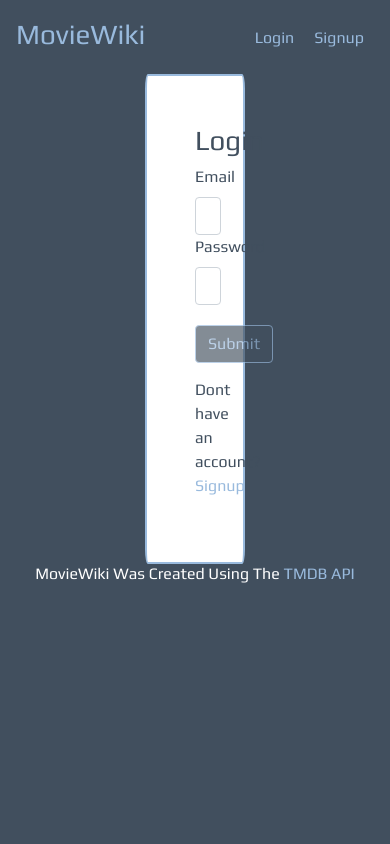
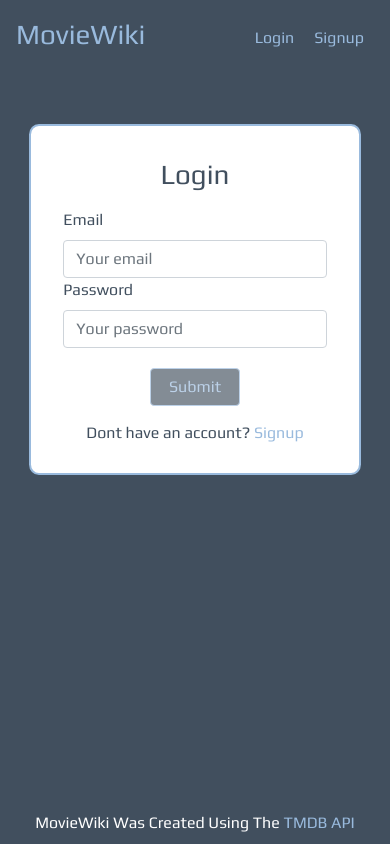
Before and after one commit to jnordan132/TMDB-Movie-Search, a React (Create React App) app in the folder client/: page /login in a window 390 px wide. Built offline with nearby package versions, Linux system fonts and the light colour scheme.

Commit message:
css updates

```diff
--- a/client/src/App.css
+++ b/client/src/App.css
@@ -3,9 +3,11 @@
   --mainCol: rgb(153, 186, 221);
   --secCol: rgb(0, 0, 0);
   --thirdCol: #414f5e;
+  min-height: 100%;
 }
 
-body {
+body,
+html {
   background-color: var(--thirdCol);
   margin: 0;
   padding: 0;
@@ -14,6 +16,8 @@ body {
   outline: none;
   font-family: "Play", sans-serif;
   overflow-x: hidden;
+  min-height: 100vh;
+  position: relative;
 }
 
 h2 {
@@ -51,8 +55,6 @@ h2 {
 /* HEADER */
 .header {
   width: 100%;
-  /* margin-left: 3rem;
-  margin-right: 3rem; */
   display: flex;
   justify-content: space-between;
 }
@@ -96,35 +98,28 @@ a {
   cursor: pointer;
 }
 
-/* SEARCH BAR */
-.searchBar {
-  margin-left: auto;
-  margin-right: auto;
-  width: 400px;
-  margin-top: -4rem;
-  margin-bottom: 0.75rem;
-}
-
 /* SIGNUP/LOGIN */
 
 .form {
-  width: 25%;
-  margin: 0 auto 0 auto;
+  width: 30vw;
+  margin: 6vh auto auto;
   color: var(--thirdCol);
   background-color: white;
   border: 2px solid var(--mainCol);
   border-radius: 3%;
-  padding: 3rem;
+  padding: 2rem;
 }
 
 .form h1 {
   color: var(--thirdCol);
   text-align: center;
+  margin-bottom: 1rem;
 }
 
 .form p {
   text-align: center;
   margin-top: 15px;
+  margin-bottom: -0.2rem;
   color: var(--thirdCol);
 }
 
@@ -133,17 +128,32 @@ a {
   text-decoration: none;
 }
 
+.signBtn {
+  display: flex;
+  justify-content: center;
+}
+
 .form .blue {
   background-color: var(--thirdCol);
   color: var(--mainCol);
   border: 1px solid var(--mainCol);
   margin-top: 20px;
+  width: 90px;
+  text-align: center;
+}
+
+/* SEARCH BAR */
+.searchBar {
+  margin-left: auto;
+  margin-right: auto;
+  width: 400px;
+  margin-top: -4.75rem;
 }
 
 /* MOVIE STUFF */
 .container {
   width: 100%;
-  margin: 1em auto;
+  margin: 1em auto 2em auto;
   background-color: var(--thirdCol);
 }
 
@@ -172,7 +182,7 @@ a {
 .grid {
   display: grid;
   grid-template-columns: repeat(4, 1fr);
-  grid-gap: 0.75rem;
+  grid-gap: 0.7em;
 }
 
 .beforeCard {
@@ -196,16 +206,36 @@ a {
 }
 
 /* FOOTER */
+
 .footer {
+  position: absolute;
+  right: 0;
+  left: 0;
+  bottom: 0;
+}
+.footerContent {
+  flex: 1;
   margin: 0;
   color: white;
   text-align: center;
-  padding-bottom: 20px;
+  margin-bottom: 0.75em;
 }
 
 .footer h6 a {
   color: var(--mainCol);
   text-decoration: none;
+}
+
+@media (max-width: 1440px) {
+  .form {
+    width: 35vw;
+  }
+}
+
+@media (max-width: 1200px) {
+  .form {
+    width: 50vw;
+  }
 }
 
 @media (max-width: 991px) {
@@ -227,6 +257,10 @@ a {
     display: grid;
     grid-template-columns: repeat(2, 1fr);
     grid-gap: 0.75rem;
+  }
+
+  .form {
+    width: 60vw;
   }
 }
 
@@ -254,6 +288,10 @@ a {
   nav ul {
     margin-right: 2rem;
   }
+
+  .form {
+    width: 70vw;
+  }
 }
 
 @media (max-width: 500px) {
@@ -264,3 +302,9 @@ a {
     margin-right: 1rem;
   }
 }
+
+@media (max-width: 453px) {
+  .form {
+    width: 85vw;
+  }
+}
--- a/client/src/components/Footer/index.js
+++ b/client/src/components/Footer/index.js
@@ -1,7 +1,7 @@
 function Footer() {
   return (
     <div className="footer">
-      <div>
+      <div className="footerContent">
         <h6>
           MovieWiki Was Created Using The{" "}
           <a
--- a/client/src/pages/Login/index.js
+++ b/client/src/pages/Login/index.js
@@ -88,6 +88,7 @@ const LoginForm = () => {
             Password is required!
           </Form.Control.Feedback>
         </Form.Group>
+        <div className="signBtn">
           <Button
             className="blue"
             disabled={!(userFormData.email && userFormData.password)}
@@ -96,6 +97,7 @@ const LoginForm = () => {
           >
             Submit
           </Button>
+        </div>
         <p>
           Dont have an account? <a href="/signup">Signup</a>
         </p>
--- a/client/src/pages/Signup/index.js
+++ b/client/src/pages/Signup/index.js
@@ -102,6 +102,7 @@ const Signup = () => {
             Password is required!
           </Form.Control.Feedback>
         </Form.Group>
+        <div className="signBtn">
           <Button
             className="blue"
             disabled={
@@ -116,6 +117,7 @@ const Signup = () => {
           >
             Submit
           </Button>
+        </div>
         <p>
           Already have an account? <a href="/login">Login</a>
         </p>
```
Also changed, not shown: 1 other file (tests, documents, lock files or other folders). Lines whose indentation alone changed are shown as unchanged.
